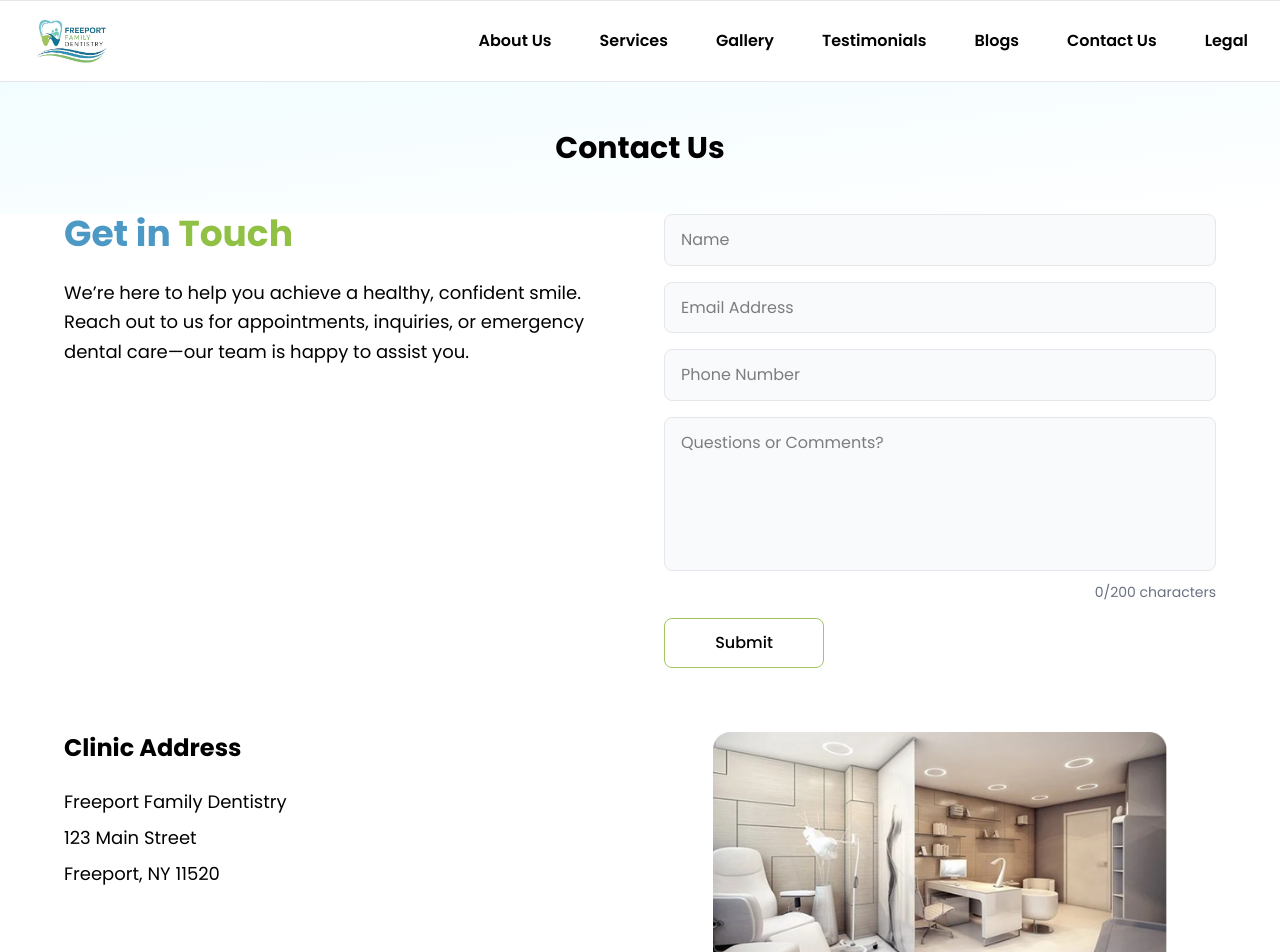
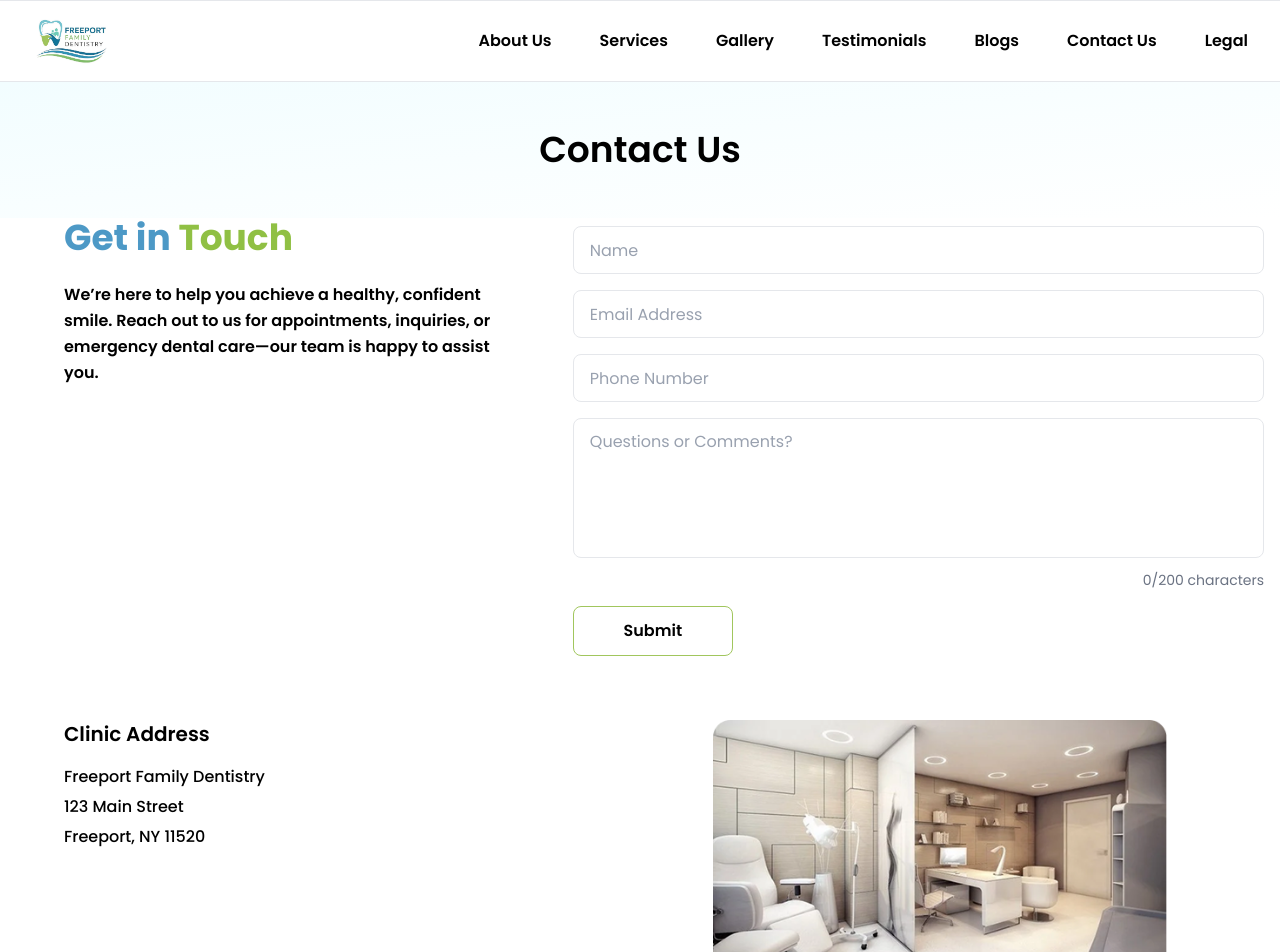
Before and after one commit to amanattrish/ffd, a Next.js app: page /contact in a window 1280 px wide. Shown: the top 952 px of the page. Built offline with nearby package versions, Linux system fonts and the light colour scheme.

Commit message:
refactor: enhance ContactPage layout and integrate TextInput and TextArea components for improved form handling

```diff
--- a/src/app/blog/page.tsx
+++ b/src/app/blog/page.tsx
@@ -1,6 +1,3 @@
-import Image from "next/image";
-import Link from "next/link";
-import { ArrowRight, Calendar, Clock } from "lucide-react";
 import Section from "@/components/ui/Section";
 import { homeContent } from "@/content";
 import BlogCard from "@/components/cards/BlogCard";
@@ -15,8 +12,7 @@ export default function BlogPage() {
 
   return (
     <>
-      {/* Hero Section */}
-      <Section className="relative py-12!" background="gradient" isBgLtr={false}>
+      <Section className="relative py-12!" background="gradient">
         <div className="container mx-auto px-4 text-center relative z-10">
           <h1 className="heading-3">
             Blogs
--- a/src/app/contact/page.tsx
+++ b/src/app/contact/page.tsx
@@ -7,6 +7,8 @@ import Section from "@/components/ui/Section";
 import Button from "@/components/ui/Button";
 import { contactContent } from "@/content";
 import { BookAppointmentSection, CTABanner } from "@/components/sections";
+import TextInput from "@/components/form-elements/TextInput";
+import TextArea from "@/components/form-elements/TextArea";
 
 export default function ContactPage() {
   const { getInTouch, form, clinicAddress, hours, whatsapp, map } = contactContent;
@@ -59,24 +61,23 @@ export default function ContactPage() {
   return (
     <>
       {/* Page Title */}
-      <section className="py-12 bg-linear-to-br from-[#F2FDFF] to-white text-black">
-        <div className="container mx-auto px-4">
-          <h1 className="text-3xl! font-bold text-center">
+      <Section className="relative py-12!" background="gradient">
+        <div className="container mx-auto px-4 text-center relative z-10">
+          <h1 className="heading-3">
             Contact Us
           </h1>
         </div>
-      </section>
-
+      </Section>
       {/* Get in Touch & Form Section */}
       <Section background="white">
-        <div className="grid lg:grid-cols-2 gap-12 mb-16">
+        <div className="grid lg:grid-cols-[40%_60%] gap-12 mb-16">
           {/* Left Column - Get in Touch */}
           <div>
-            <h2 className="text-3xl md:text-4xl font-bold mb-6">
+            <h2 className="heading-3 font-bold! mb-6">
               <span className="text-[#4D99C6]">Get in</span>{" "}
               <span className="text-[#90C044]">Touch</span>
             </h2>
-            <p className="text-lg text-black leading-relaxed">
+            <p className="body-text font-semibold!">
               {getInTouch.description}
             </p>
           </div>
@@ -100,82 +101,97 @@ export default function ContactPage() {
                 </Button>
               </div>
             ) : (
-              <form onSubmit={handleSubmit} className="space-y-4">
+              <form onSubmit={handleSubmit} className="space-y-4 mt-2">
+
+                {/* Name */}
                 <div>
-                  <input
-                    type="text"
+                  <TextInput
+                    className="h-12"
                     id="name"
+                    placeholder="Name"
                     value={formData.name}
+                    maxLength={20}
+                    error={errors.name}
                     onChange={(e) => {
                       const v = filterName(e.target.value).slice(0, 20);
                       setFormData({ ...formData, name: v });
                       setErrors((p) => ({ ...p, name: "" }));
                     }}
-                    maxLength={20}
-                    className={`w-full px-4 py-3 rounded-lg border bg-gray-50 focus:ring-2 focus:ring-primary/20 outline-none transition-all ${errors.name ? "border-red-500" : "border-gray-200 focus:border-primary"}`}
-                    placeholder="Name"
                   />
-                  {errors.name && <p className="text-red-500 text-sm mt-1">{errors.name}</p>}
                 </div>
 
+                {/* Email */}
                 <div>
-                  <input
+                  <TextInput
+                    className="h-12"
+                    id="email"
                     type="email"
-                    id="email"
+                    placeholder="Email Address"
                     value={formData.email}
+                    error={errors.email}
                     onChange={(e) => {
                       setFormData({ ...formData, email: e.target.value });
                       setErrors((p) => ({ ...p, email: "" }));
                     }}
-                    className={`w-full px-4 py-3 rounded-lg border bg-gray-50 focus:ring-2 focus:ring-primary/20 outline-none transition-all ${errors.email ? "border-red-500" : "border-gray-200 focus:border-primary"}`}
-                    placeholder="Email Address"
                   />
-                  {errors.email && <p className="text-red-500 text-sm mt-1">{errors.email}</p>}
                 </div>
 
+                {/* Phone */}
                 <div>
-                  <input
+                  <TextInput
+                    className="h-12"
+                    id="phone"
                     type="tel"
-                    id="phone"
+                    placeholder="Phone Number"
                     value={formData.phone}
                     onChange={(e) =>
                       setFormData({ ...formData, phone: e.target.value })
                     }
-                    className="w-full px-4 py-3 rounded-lg border border-gray-200 bg-gray-50 focus:border-primary focus:ring-2 focus:ring-primary/20 outline-none transition-all"
-                    placeholder="Phone Number"
                   />
                 </div>
 
+                {/* Message */}
                 <div>
-                  <textarea
+                  <TextArea
                     id="message"
                     rows={5}
+                    placeholder="Questions or Comments?"
                     value={formData.message}
+                    error={errors.message}
                     onChange={(e) => {
                       const v = capToMaxChars(e.target.value);
                       setFormData({ ...formData, message: v });
                       setErrors((p) => ({ ...p, message: "" }));
                     }}
-                    className={`w-full px-4 py-3 rounded-lg border bg-gray-50 focus:ring-2 focus:ring-primary/20 outline-none transition-all resize-none ${errors.message ? "border-red-500" : "border-gray-200 focus:border-primary"}`}
-                    placeholder="Questions or Comments?"
                   />
+
                   <div className="flex justify-between items-center gap-2 mt-1">
-                    {errors.message && <p className="text-red-500 text-sm">{errors.message}</p>}
-                    <p className={`text-sm ml-auto shrink-0 ${formData.message.length > maxMessageChars ? "text-red-500" : "text-gray-500"}`}>
+                    {errors.message && (
+                      <p className="text-red-500 text-sm">{errors.message}</p>
+                    )}
+                    <p
+                      className={`text-sm ml-auto shrink-0 ${formData.message.length > maxMessageChars
+                          ? "text-red-500"
+                          : "text-gray-500"
+                        }`}
+                    >
                       {formData.message.length}/{maxMessageChars} characters
                     </p>
                   </div>
                 </div>
 
+                {/* Submit */}
                 <Button
                   type="submit"
                   disabled={isSubmitting}
                   variant="secondary"
-                  className="w-40 border border-secondary bg-transparent text-black!"
+                  className="w-40 border border-secondary bg-transparent text-black! hover:text-muted-lighter! font-semibold"
                 >
                   {isSubmitting ? "Submitting..." : form.submitButton}
                 </Button>
+
               </form>
+
             )}
           </div>
         </div>
@@ -184,13 +200,13 @@ export default function ContactPage() {
         <div className="grid lg:grid-cols-2 gap-12 mb-16">
           {/* Left Column - Clinic Address */}
           <div>
-            <h2 className="text-2xl font-bold text-black mb-6">
+            <h2 className="subheading mb-4 font-semibold!">
               {clinicAddress.title}
             </h2>
-            <div className="space-y-2 text-black">
-              <p className="text-lg">{clinicAddress.name}</p>
-              <p className="text-lg">{clinicAddress.street}</p>
-              <p className="text-lg">{clinicAddress.city}</p>
+            <div className="space-y-1 body-text font-medium">
+              <p className="">{clinicAddress.name}</p>
+              <p className="">{clinicAddress.street}</p>
+              <p className="">{clinicAddress.city}</p>
             </div>
           </div>
 
@@ -228,19 +244,20 @@ export default function ContactPage() {
         <div className="grid lg:grid-cols-2 gap-12">
           {/* Left Column - Office Hours */}
           <div>
-            <h2 className="text-2xl font-bold text-black mb-6">
+            <h2 className="subheading font-bold! mb-4">
               {hours.title}
             </h2>
-            <div className="space-y-2">
+            <div className="space-y-1">
               {hours.schedule.map((item, index) => (
                 <div key={index} className="text-black">
                   <span className="font-medium">{item.day}:</span>{" "}
                   <span
-                    className={
+                    className={` body-text ${
+
                       item.hours === "Closed"
-                        ? "text-black"
-                        : "text-primary"
-                    }
+                        ? "text-black!"
+                        : "text-primary!"
+                    }`}
                   >
                     {item.hours}
                   </span>
@@ -251,7 +268,7 @@ export default function ContactPage() {
 
           {/* Right Column - WhatsApp */}
           <div>
-            <h2 className="text-2xl font-bold text-black mb-6">
+            <h2 className="subheading font-bold! mb-4">
               {whatsapp.title}
             </h2>
             <a
@@ -270,9 +287,9 @@ export default function ContactPage() {
             </a>
           </div>
         </div>
+      </Section>
         <CTABanner />
-        <BookAppointmentSection />
-      </Section>
+        <BookAppointmentSection background="transparent" />
     </>
   );
 }
--- /dev/null
+++ b/src/components/form-elements/TextArea.tsx
@@ -0,0 +1,33 @@
+import { TextareaHTMLAttributes } from "react";
+
+type TextAreaProps = {
+  error?: string;
+  className?: string;
+} & TextareaHTMLAttributes<HTMLTextAreaElement>;
+
+const TextArea = ({
+  error,
+  className = "",
+  ...textareaProps
+}: TextAreaProps) => {
+  return (
+    <div className="w-full">
+      <textarea
+        className={`w-full text-sm px-4 py-2 border rounded-lg bg-white
+          placeholder:text-gray-400
+          focus:ring-2 focus:ring-primary/30 focus:outline-none
+          resize-none
+          ${error ? "border-red-500" : "border-gray-300"}
+          ${className}
+        `}
+        {...textareaProps}
+      />
+
+      {error && (
+        <p className="text-red-500 text-xs mt-1">{error}</p>
+      )}
+    </div>
+  );
+};
+
+export default TextArea;
```
Also changed, not shown: src/components/sections/BookAppointmentSection.tsx (+9 -12 lines).
